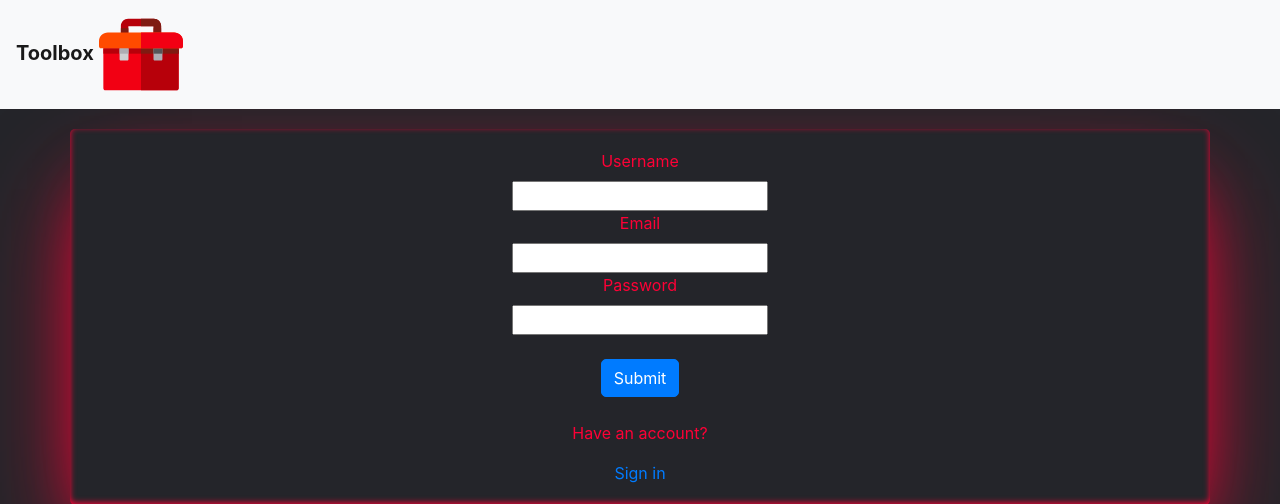
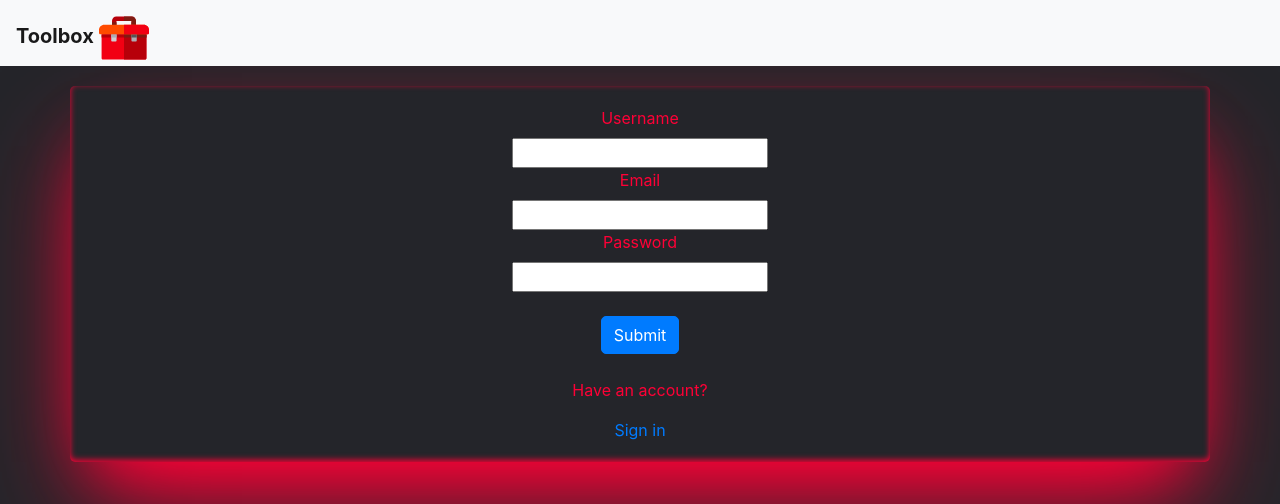
Before and after one commit to sabihdordab/simple-toolbox, a Django app: page /accounts/register in a window 1280 px wide. Shown: the top 504 px of the page. Run offline with Django 4.2, Linux system fonts and the light colour scheme; some libraries are stand-ins or nearby versions.

Commit message:
inline style for navbar-brand

```diff
--- a/toolbox/templates/toolbox/layout.html
+++ b/toolbox/templates/toolbox/layout.html
@@ -12,7 +12,7 @@
 </head>
 <body>
     <nav class="navbar navbar-expand-lg navbar-light bg-light">
-        <a class="navbar-brand" href="{% url 'toolbox:index' %}">
+        <a class="navbar-brand" href="{% url 'toolbox:index' %}" style="height: 50px; width:50px ;">
             <strong>Toolbox</strong>
             <img src="{% static 'toolbox/toolbox-svgrepo-com.svg'%}"  alt="">
         </a>
```
